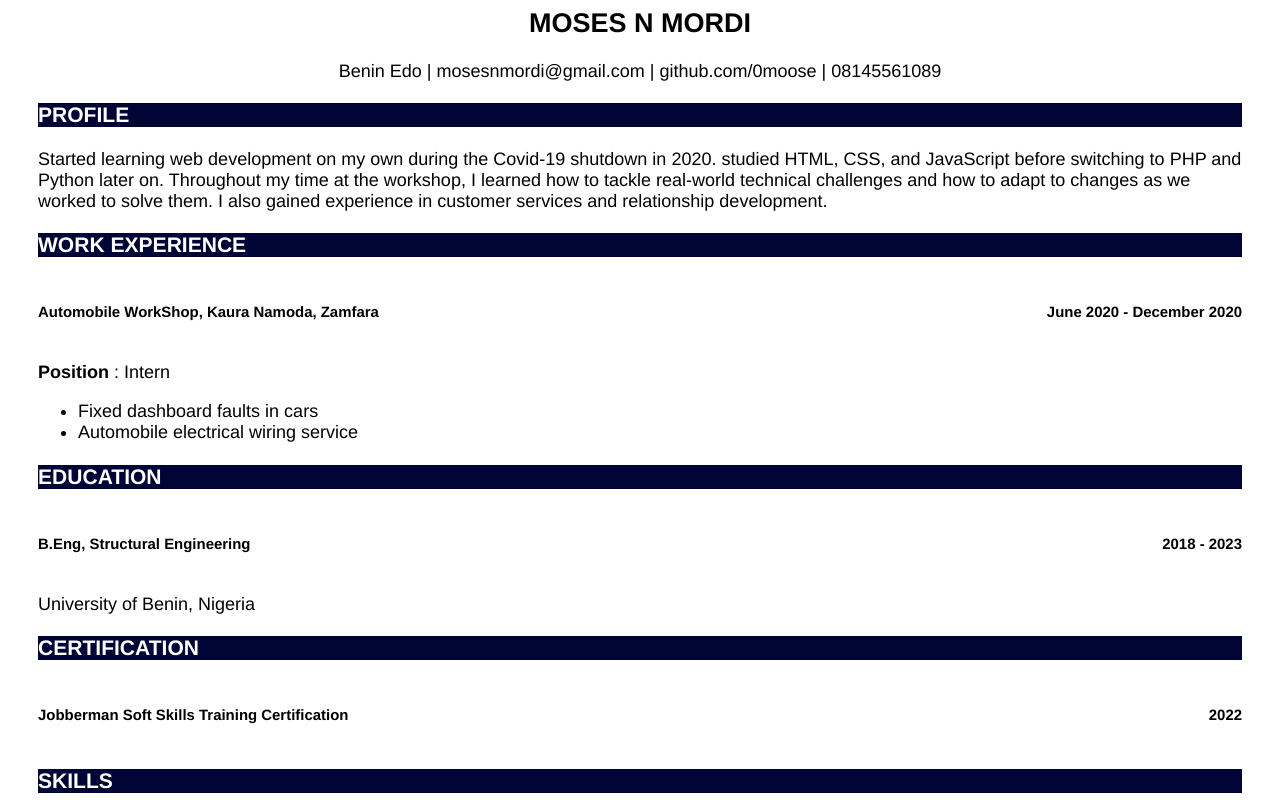
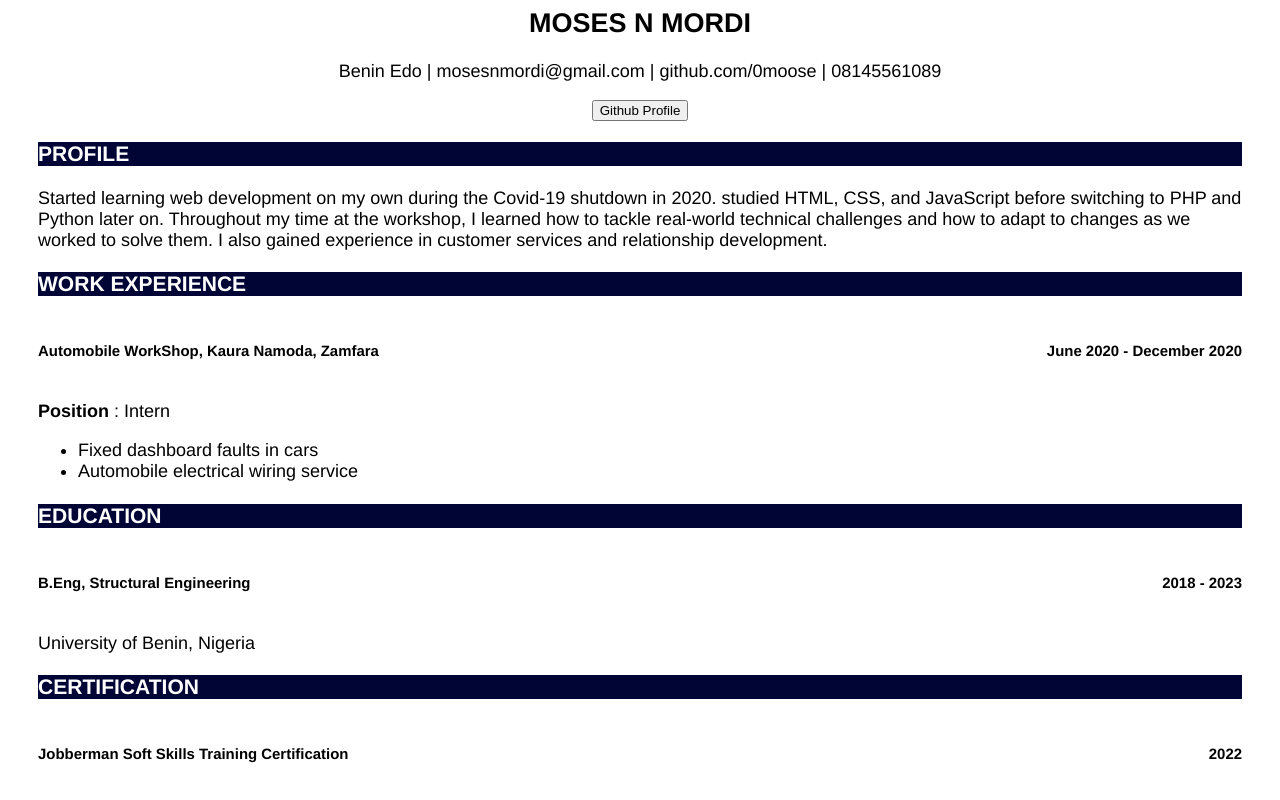
Before and after one commit to 0moose/resume, a plain HTML site: page frontend/index.html in a window 1280 px wide. Shown: the top 800 px of the page. Drawn offline with Linux system fonts and the light colour scheme.

Commit message:
update index

```diff
--- a/frontend/index.html
+++ b/frontend/index.html
@@ -8,6 +8,7 @@
                 <div id="contactdetails">
                     <h2 id="Fname"></h2>
                     <p id="details"></p>
+                    <button onclick="github()">Github Profile</button>
                 </div>
                 <div id="profile">
                     <h3 id="Ptitle" class="main"></h3>
--- a/frontend/index.js
+++ b/frontend/index.js
@@ -61,3 +61,35 @@ document.getElementById('interests').innerHTML += "<ul><li>HTML/CSS</li><li>PHP<
 document.getElementById('Rtitle').innerHTML = "REFEREES";
 
 document.getElementById('help').innerHTML = "Available on request";
+
+
+
+
+
+
+
+
+
+
+
+
+
+function github() {
+    //create ancchor element.
+    let a = document.createElement('a');
+
+    //create the textnode for anchor element
+    let link = document.createTextNode("Github");
+
+    //append the text node to anchor element.
+    a.appendChild(link);
+
+    //set the title
+    a.title = "Github";
+
+    //set the href property
+    a.href = "https://github.com/Omoose";
+
+    //append the anchor element to the body.
+    document.body.prepend(a);
+}
```
